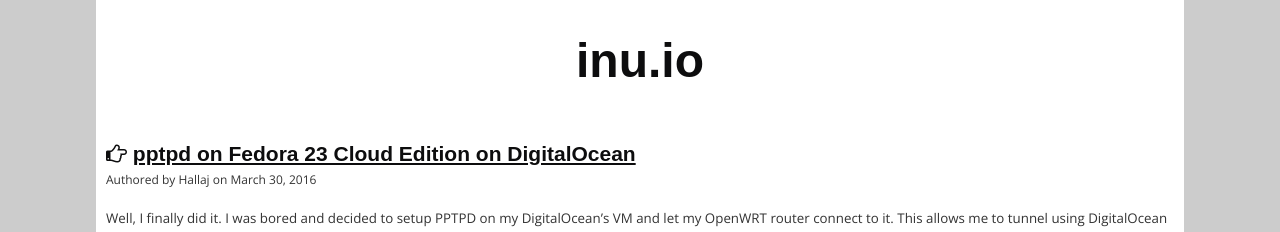
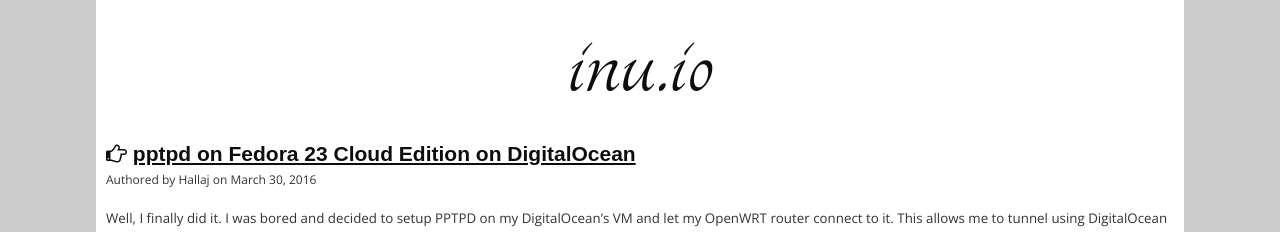
Before and after one commit to hallaj/frontend, a Jekyll site: the page built from index.html, in a window 1280 px wide. Shown: the top 232 px of the page. Built offline with Jekyll 4.4.1, drawn with Linux system fonts in a browser that asks for light colours; the list of posts is cut into pages by our own code.

Commit message:
adding header link and replacing header font

```diff
--- a/_includes/content/header.html
+++ b/_includes/content/header.html
@@ -1,3 +1,3 @@
 <div class="header">
-  <h1 class="text-center">{{ site.title }}</h1>
+  <h1 class="text-center"><a href="{{ site.url }}" title="{{ site.title }}">{{ site.title }}</a></h1>
 </div>
--- a/_sass/main.scss
+++ b/_sass/main.scss
@@ -23,6 +23,21 @@
   padding: 25px;
 }
 
+.header h1 {
+  font-family: "Tangerine", cursive;
+  font-size: 90pt;
+  font-weight: normal;
+}
+
+.header a {
+  color: inherit;
+  text-decoration: none;
+}
+
+header a:hover {
+  color: inherit;
+}
+
 .footer i {
   padding-left: 5px;
   padding-right: 5px;
--- a/assets/css/base.scss
+++ b/assets/css/base.scss
@@ -1,5 +1,5 @@
 ---
 ---
 
-@import url(https://fonts.googleapis.com/css?family=Open+Sans|Lora:400italic);
+@import url(https://fonts.googleapis.com/css?family=Open+Sans|Tangerine);
 @import "main";
```
